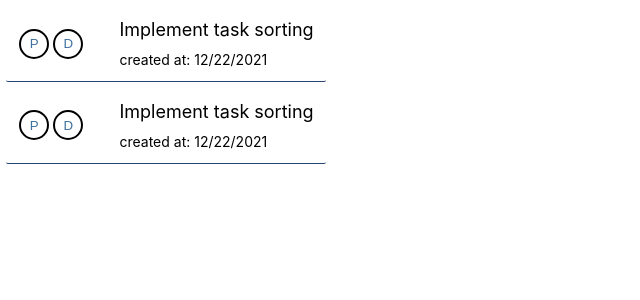
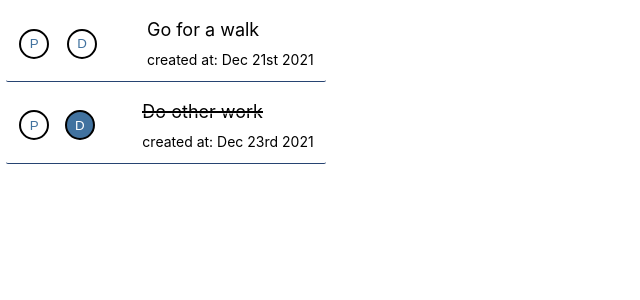
Before and after one commit to ay-sh/NiceNote, a React (Create React App) app: page / in a window 1280 px wide. Shown: the top 300 px of the page, without its empty margins (0-640 px from the left). Built offline with nearby package versions, Linux system fonts and the light colour scheme.

Commit message:
complete task with basic ui animation done (may need rework)

```diff
--- a/package.json
+++ b/package.json
@@ -6,8 +6,10 @@
     "@testing-library/jest-dom": "^5.16.1",
     "@testing-library/react": "^12.1.2",
     "@testing-library/user-event": "^13.5.0",
+    "moment": "^2.29.1",
     "react": "^17.0.2",
     "react-dom": "^17.0.2",
+    "react-moment": "^1.1.1",
     "react-scripts": "5.0.0",
     "web-vitals": "^2.1.2"
   },
--- a/src/App.css
+++ b/src/App.css
@@ -1,4 +1,7 @@
 .App {
   width:inherit;
   height: 100%;
+
+  /* temporary css only to avoid margin collapsing */
+  padding: 0.05px;
 }
--- a/src/App.js
+++ b/src/App.js
@@ -1,12 +1,35 @@
+import moment from 'moment';
 import './App.css';
 
 import Task from './components/Task';
 
+
+/*
+  status
+    pending
+    done
+*/
 function App() {
+
+  const statusEnum = {
+    STATUS_PENDING: false,
+    STATUS_DONE: true
+  }
+
+  const sampleTasks = [{
+    title: "Go for a walk",
+    createdAt: moment().format('MMM Do YYYY'),
+    status: statusEnum.STATUS_PENDING,
+  },{
+    title: "Do other work",
+    createdAt: moment().add(2,'d').format('MMM Do YYYY'),
+    status: statusEnum.STATUS_DONE
+  }]
+
   return (
     <div className="App">
-      <Task />
-      <Task />
+      <Task taskData={sampleTasks[0]}/>
+      <Task taskData={sampleTasks[1]}/>
     </div>
   );
 }
--- a/src/components/Task.css
+++ b/src/components/Task.css
@@ -30,7 +30,7 @@
     font-size: 1.4rem;
 }
 
-.taskContainer__finishbtn{
+.taskContainer__btn{
     /* margin-left: 1em; */
     align-self: center;
 
@@ -40,21 +40,61 @@
     border-radius: 50%;
     border: 2px solid black;
 
-    background-color: #fff;
-    color: #41729F;
-
     cursor: pointer;
 
     transition: background-color 0.5s, color 0.2s;
+}
+
+.finishbtnStyle{
+    background-color: #41729F;
+    color:#fff;
+}
+
+.finishbtnStyle:hover{
+    box-shadow: 1px 0px 3px 2px #41729F;
+}
+
+.normalbtnStyle{
+    background-color: #fff;
+    color: #41729F
+}
+
+.normalbtnStyle:hover{
+    background-color: #41729F;
+    color:#fff;
+
+    border:none;
+
 }
 
 .translateLeft__16--modifier{
     transform:translateX(-1.6rem);
 }
 
-.taskContainer__finishbtn:hover{
-    background-color: #41729F;
-    color: #fff;
+.titleStrikethrough{
+    display: inline-block;
+	position: relative;
+	transition: all 0.5s cubic-bezier(.55, 0, .1, 1);
+}
 
-    border: none;
+.titleStrikethroughDone:after {
+	content: '';
+	position: absolute;
+	display: block;
+	width: 100%;
+	height: 2px;
+	box-shadow: 0 1px rgba(255,255,255,0.6);
+	margin-top: -0.6em;
+	background: black;
+	transform-origin: center left;
+	animation: strikethrough 0.4s 0s cubic-bezier(.55, 0, .1, 1) 1;
 }
+
+@keyframes strikethrough {
+	from {
+		transform: scaleX(0);
+	}
+	to {
+		transform: scaleX(1);
+	}
+}
--- a/src/components/Task.js
+++ b/src/components/Task.js
@@ -1,15 +1,28 @@
-import React from 'react'
+import React,{useState} from 'react'
 
 import './Task.css'
 
-const Task = () => {
+const Task = (props) => {
+    const {title, createdAt, status} = props.taskData;
+    const[localStatus, setLocalStatus] = useState(status);
+
+    const taskFinishHandler = () => {
+        setLocalStatus(prevLocalStatus => !prevLocalStatus);
+    }
+
     return (
         <div className='taskContainer'>
-            <button className='taskContainer__finishbtn'>P</button>
-            <button className='taskContainer__finishbtn  translateLeft__16--modifier'>D</button>
+            <button className='taskContainer__btn normalbtnStyle'>P</button>
+            <button className= {`taskContainer__btn translateLeft__16--modifier ${localStatus ? 'finishbtnStyle':'normalbtnStyle'}`}
+
+                    onClick={taskFinishHandler}>
+                        D
+            </button>
             <div className='taskContainer__taskdatacontainer'>
-                <p className="taskContainer__title">Implement task sorting</p>
-                <p className="taskContainer__metadata">created at: 12/22/2021</p>
+                <p className="taskContainer__title">
+                    <span className={`titleStrikethrough ${localStatus ? 'titleStrikethroughDone':''}`}>{title}</span>
+                </p>
+                <p className="taskContainer__metadata">created at: {createdAt}</p>
             </div>
         </div>
     )
```
Also changed, not shown: 1 other file (tests, documents, lock files or other folders).
